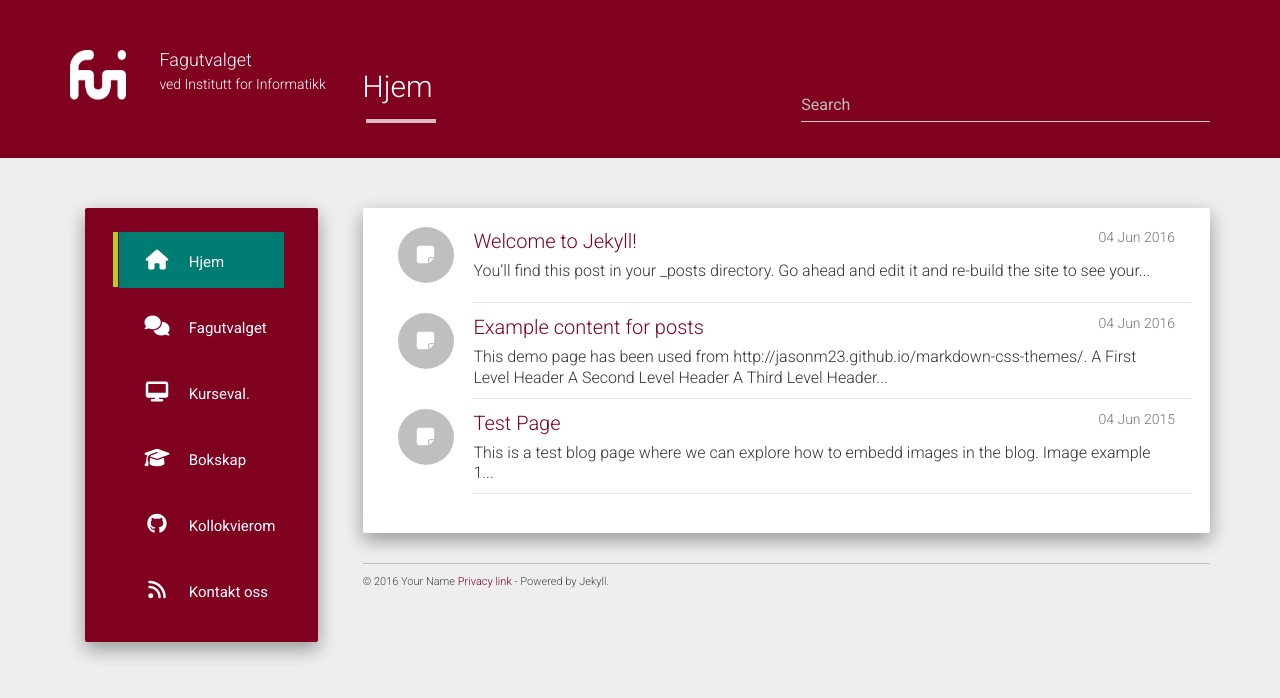
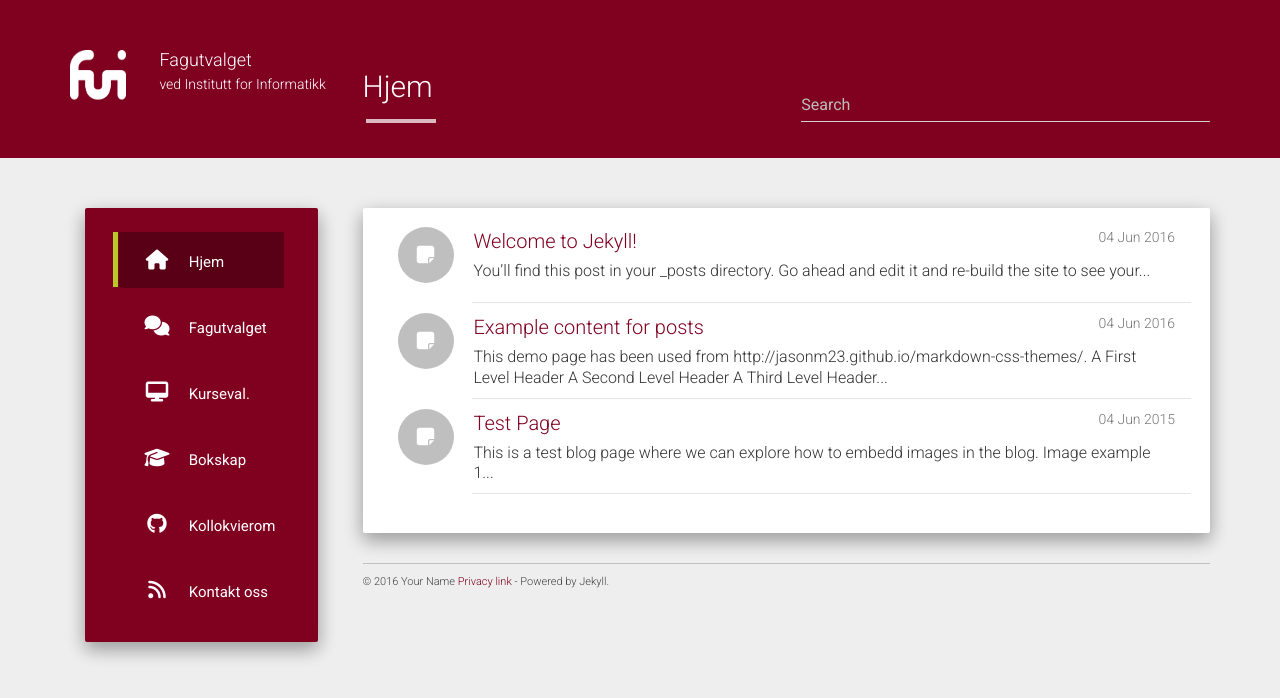
Before and after one commit to fui/fui.github.io, a Jekyll site: the page built from index.html, in a window 1280 px wide. Shown: the top 698 px of the page. Built offline with Jekyll 4.4.1, drawn with Linux system fonts in a browser that asks for light colours; nearby versions of some CDN libraries; the list of posts is cut into pages by our own code.

Commit message:
img color

```diff
--- a/static/css/main.css
+++ b/static/css/main.css
@@ -71,7 +71,7 @@ p.info a {
 }
 
 .menu ul li a:hover, .menu ul li a:focus, li.current-menu-item > a{
-    background: #007D72;
+    background: rgba(0, 0, 0, 0.3);;
 }
 li.current-menu-item:before {
     content: "";
```
